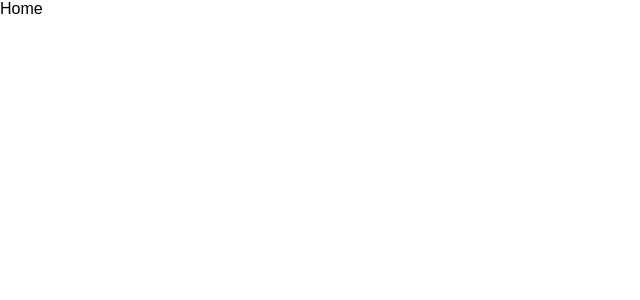
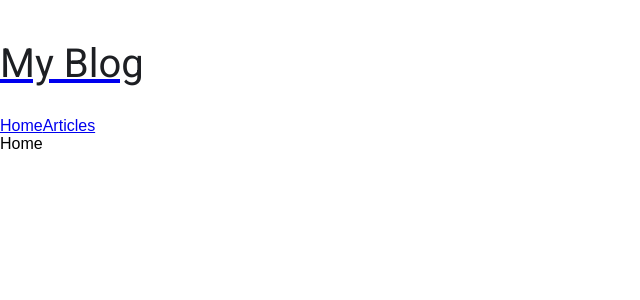
Before and after one commit to misiekhardcore/nextjs-markdown-blog, a Next.js app: page / in a window 1280 px wide. Shown: the top 300 px of the page, without its empty margins (0-640 px from the left). Built offline with nearby package versions, Linux system fonts and the light colour scheme; a web font is replaced by a local one.

Commit message:
feat: create layout header

```diff
--- a/src/app/layout.tsx
+++ b/src/app/layout.tsx
@@ -1,4 +1,6 @@
 import type { Metadata } from 'next';
+
+import { Header } from '@/components';
 
 import './globals.scss';
 
@@ -16,6 +18,7 @@ export default function RootLayout({
   return (
     <html lang="en">
       <body>
+        <Header />
         <main>{children}</main>
       </body>
     </html>
--- /dev/null
+++ b/src/components/Header/Header.scss
@@ -0,0 +1,2 @@
+.Header {
+}
--- /dev/null
+++ b/src/components/Header/Header.tsx
@@ -0,0 +1,32 @@
+import Link from 'next/link';
+
+import { ARTCILES_ROUTE } from '@/constants';
+
+import './Header.scss';
+
+type NavLink = {
+  name: string;
+  href: string;
+};
+
+const navLinks: NavLink[] = [
+  { href: '/', name: 'Home' },
+  { href: ARTCILES_ROUTE, name: 'Articles' },
+];
+
+export function Header() {
+  return (
+    <header className="Header">
+      <Link href="/">
+        <h1>My Blog</h1>
+      </Link>
+      <nav className="links">
+        {navLinks.map(({ href, name }) => (
+          <Link key={href} href={href} className="HeaderLink">
+            {name}
+          </Link>
+        ))}
+      </nav>
+    </header>
+  );
+}
--- /dev/null
+++ b/src/components/Header/index.tsx
@@ -0,0 +1 @@
+export { Header } from './Header';
--- a/src/components/index.tsx
+++ b/src/components/index.tsx
@@ -2,3 +2,4 @@ export { Article } from './Article';
 export { DateTime } from './DateTime';
 export { Headline } from './Headline';
 export { Markdown } from './Markdown';
+export { Header } from './Header';
```
Also changed, not shown: 1 other file (tests, documents, lock files or other folders).
